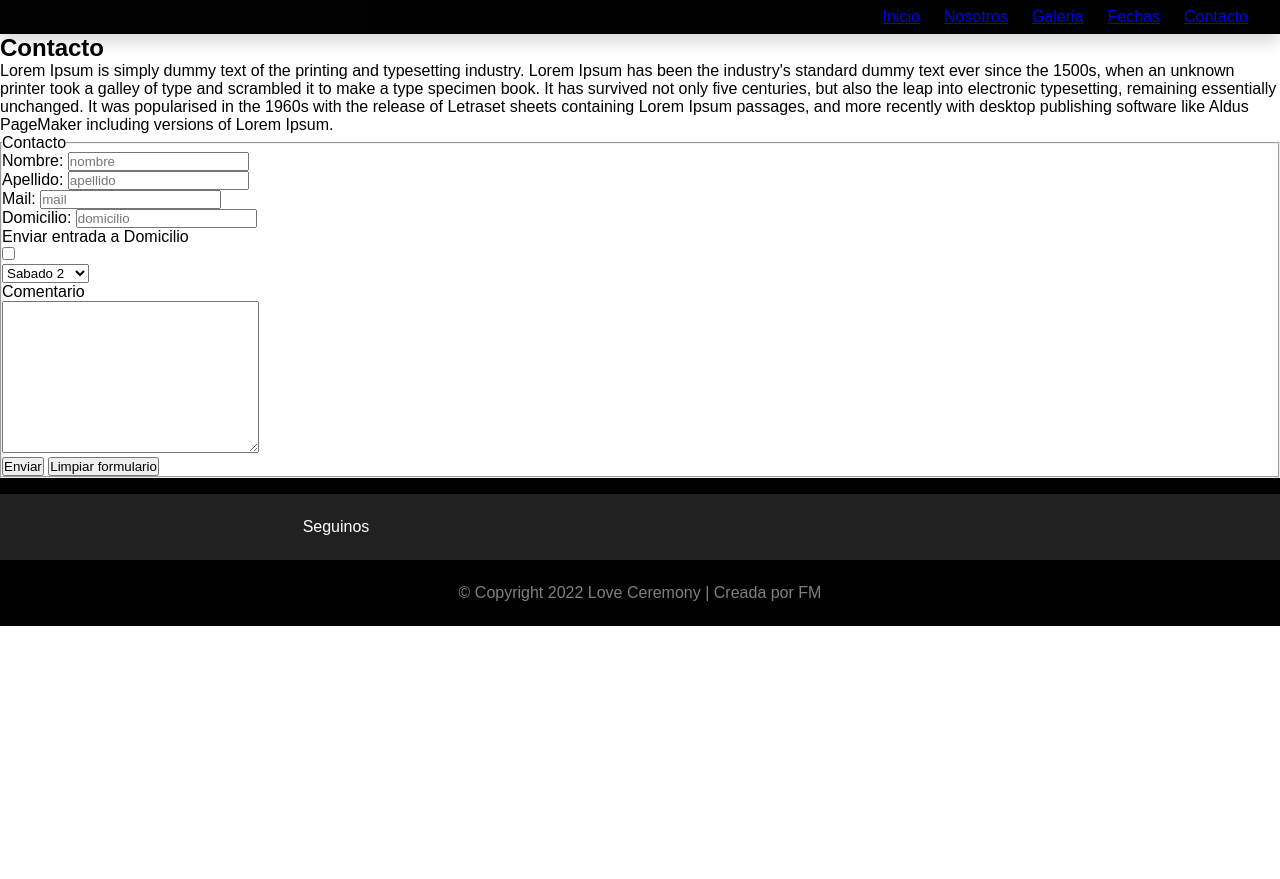
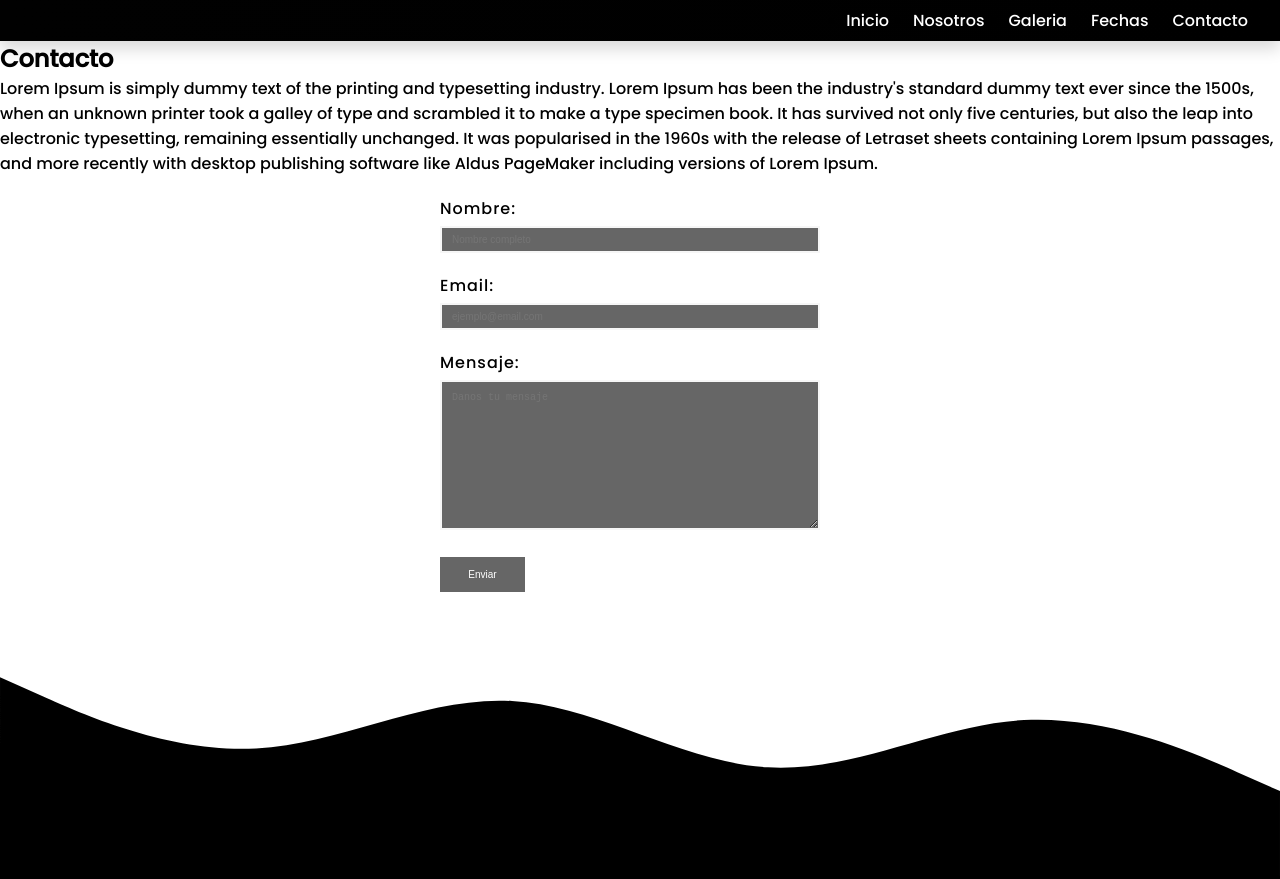
Before and after one commit to FlorMirabella/Mi-repo, a website: page paginas/contacto.html in a window 1280 px wide. Shown: the top 879 px of the page. Before the commit the page ends 800 px from the top, so only its background shows below. Drawn offline with nearby package versions, Linux system fonts and the light colour scheme.

Commit message:
modificaciones logo html y form

```diff
--- a/css/style.css
+++ b/css/style.css
@@ -12,7 +12,7 @@ body {
 
 
 img {
-  max-width: 20%;
+  max-width: 50%;
 }
 
 img,
--- a/paginas/contacto.html
+++ b/paginas/contacto.html
@@ -10,7 +10,23 @@
     <title>Contacto</title>
     <meta name="keywords" content="banda, rock, tributo, musica, hardrock"/>
 
+    <!-- FONTAWESOME -->
+    <link
+      rel="stylesheet"
+      href="https://cdnjs.cloudflare.com/ajax/libs/font-awesome/5.15.4/css/all.min.css"
+      integrity="sha512-1ycn6IcaQQ40/MKBW2W4Rhis/DbILU74C1vSrLJxCq57o941Ym01SwNsOMqvEBFlcgUa6xLiPY/NS5R+E6ztJQ=="
+      crossorigin="anonymous"
+      referrerpolicy="no-referrer"
+    />
+    <!-- GOOGLE FONTS -->
 
+    <link href="https://fonts.googleapis.com/css2?family=Poppins:wght@500&display=swap" rel="stylesheet">
+
+        <!--ANIMATE CSS-->
+    <link
+      rel="stylesheet"
+      href="https://cdnjs.cloudflare.com/ajax/libs/animate.css/4.1.1/animate.min.css"
+    />
   </head>
   <body>
     <!-- HEADER DE MI SITIO WEB-->
@@ -27,7 +43,7 @@
           <nav class="nav">
             <ul class="nav__list nav__list--primary">
               <li class="nav__item">
-                <a class="nav__link" href="/">Inicio</a>
+                <a class="nav__link" href="../index.html">Inicio</a>
               </li>
               <li class="nav__item">
                 <a class="nav__link" href="../paginas/nosotros.html">Nosotros</a>
@@ -39,7 +55,7 @@
                 <a class="nav__link" href="../paginas/fechas.html">Fechas</a>
               </li>
               <li class="nav__item">
-                <a class="nav__link" href="paginas/Contacto.html">Contacto</a>
+                <a class="nav__link" href="Contacto.html">Contacto</a>
               </li>
             </ul>
           </nav>
@@ -60,59 +76,24 @@
           versions of Lorem Ipsum.
         </p>
       </div>
-      <form action="">
-        <fieldset>
-          <legend>Contacto</legend>
-          <label for="nombre">Nombre:</label>
-          <input
-            type="text"
-            name="nombre"
-            id="nombre"
-            placeholder="nombre"
-          />
-          <br />
-          <label for="apellido">Apellido:</label>
-          <input
-            type="text"
-            name="apellido"
-            id="apellido"
-            placeholder="apellido"
-          />
-          <br />
-          <label for="apellido">Mail:</label>
-          <input
-            type="text"
-            name="mail"
-            id="mail"
-            placeholder="mail"
-          />
-          <br />
-          <label for="apellido">Domicilio:</label>
-          <input
-            type="text"
-            name="domicilio"
-            id="domicilio"
-            placeholder="domicilio"
-          />
+      <form>
+       <label for="nombre">Nombre:</label>
+       <input id="nombre" name="nombre" placeholder="Nombre completo">
+       <label for="email">Email:</label>
+       <input id="email" name="email" type="email" placeholder="ejemplo@email.com">
+       <label for="mensaje">Mensaje:</label>
+       <textarea id="mensaje" name="mensaje" placeholder="Danos tu mensaje"></textarea>
+       <input id="submit" name="submit" type="submit" value="Enviar">
+</form>
 
-          <div>Enviar entrada a Domicilio</div>
-          <input type="checkbox" name="acepta" value="1" required />
-          <br />
-          <select name="fechas" id="fechas">
-            <option value="Sabado 2">Sabado 2</option>
-            <option value="Sabado 9">Sabado 9</option>
-            <option value="Sabado 16">Sabado 16</option>
-          </select>
-          <br />
-          <label for="comentario">Comentario</label>
-          <br />
-          <textarea name="comentario" id="comentario" cols="30" rows="10"></textarea>
-          <br />
-          <input type="submit" value="Enviar" />
-          <input type="reset" value="Limpiar formulario" />
-        </fieldset>
-      </form>
     </section>
+          <svg xmlns="http://www.w3.org/2000/svg" viewBox="0 0 1440 320">
+          <path
+            fill="#000000"
+            fill-opacity="1"
+            d="M0,96L48,117.3C96,139,192,181,288,176C384,171,480,117,576,122.7C672,128,768,192,864,197.3C960,203,1056,149,1152,144C1248,139,1344,181,1392,202.7L1440,224L1440,320L1392,320C1344,320,1248,320,1152,320C1056,320,960,320,864,320C768,320,672,320,576,320C480,320,384,320,288,320C192,320,96,320,48,320L0,320Z"
+          ></path>
+        </svg>
     <!--COMIENZA EL FOOTER-->
     <footer class="footer">
       <div class="footer-sm">
--- a/scss/_header.scss
+++ b/scss/_header.scss
@@ -97,12 +97,13 @@ header {
 }
 
 .nav__link {
-  @include nav__link;
+  color: #FF0000;
 }
 
 .nav__link:hover,
 .nav__link:focus {
   opacity: 0.65;
+  color: #FF0000;
 }
 
 .logo {
--- a/scss/custom.scss
+++ b/scss/custom.scss
@@ -1,7 +1,7 @@
 @import "_variables";
 @import "_mixin";
 @import "_reset";
-@import "_mediaq";
 @import "_body";
 @import "_header";
 @import "_footer";
+@import "_mediaq";
```
Also changed, not shown: index.html (+12 -14 lines), paginas/fechas.html (+18 -2 lines), paginas/galeria.html (+19 -2 lines), paginas/nosotros.html (+22 -4 lines), css/custom.css, 1 other file.
